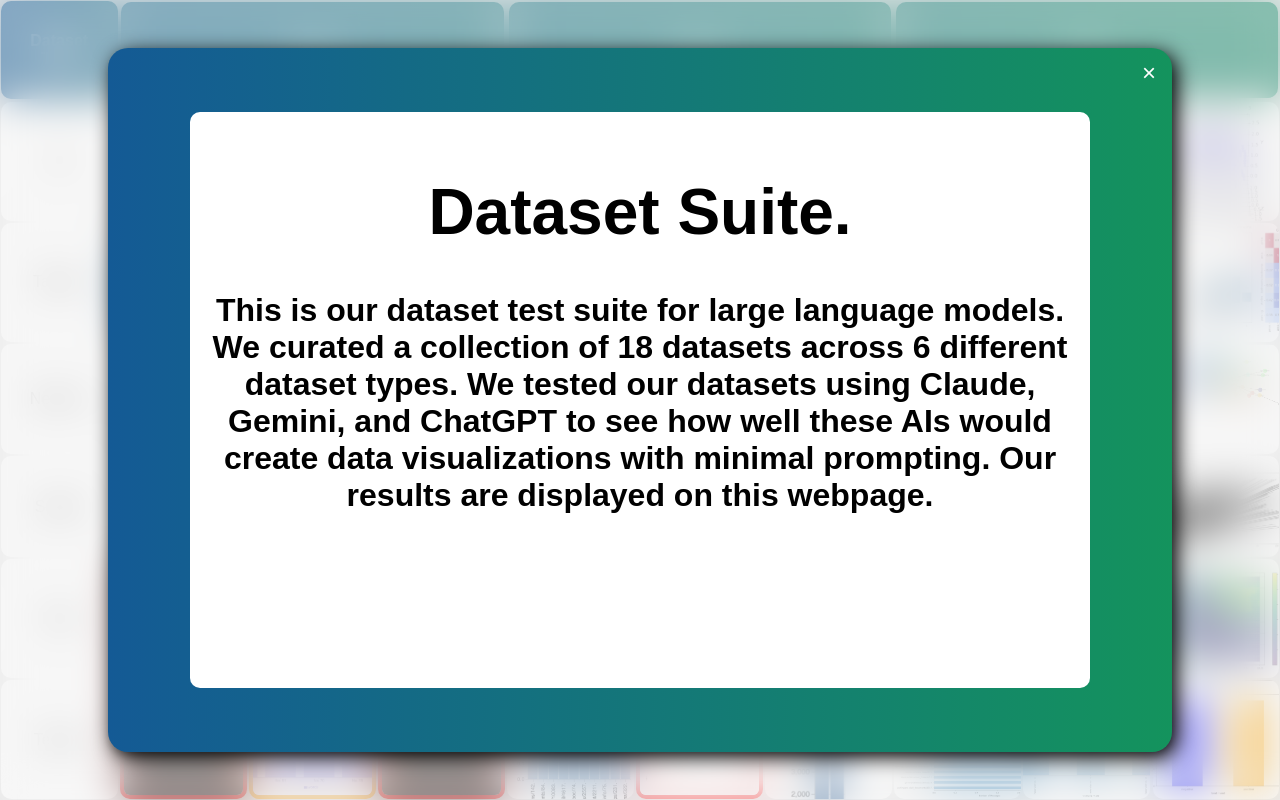
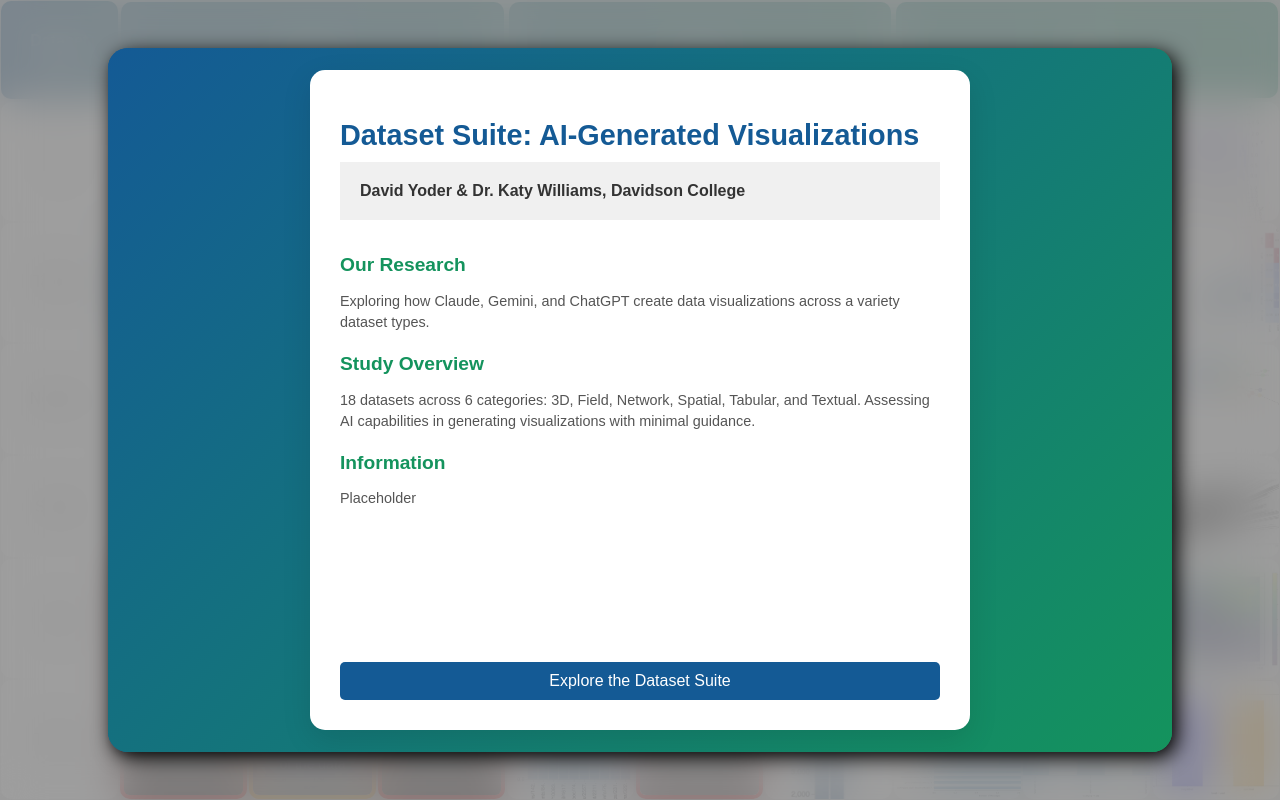
Before and after one commit to Davidson-Data-Vis-Lab/datavis-ai-site, a React (Vite) app: page / in a window 1280 px wide. Built offline with nearby package versions, Linux system fonts and the light colour scheme.

Commit message:
changed to app, griditem, css
added landing page, and text for non-working items.

```diff
--- a/src/App.jsx
+++ b/src/App.jsx
@@ -40,10 +40,34 @@
       <GridContainer openModal={openModal} />
       {isOpen && (
         <Overlay onClose={closeInitialOverlay}>
-          <div className="black-text">
-            <h1>Dataset Suite.</h1>
-            <p>This is our dataset test suite for large language models. We curated a collection of 18 datasets across 6 different dataset types. We tested our datasets using Claude, Gemini, and ChatGPT to see how well these AIs would create data visualizations with minimal prompting. Our results are displayed on this webpage.</p>
-          </div>
+          <div className="initial-overlay">
+  <div className="overlay-content">
+    <h1>Dataset Suite: AI-Generated Visualizations</h1>
+    <h2>David Yoder & Dr. Katy Williams, Davidson College</h2>
+
+    <div className="scrollable-content">
+      <section>
+        <h3>Our Research</h3>
+        <p>Exploring how Claude, Gemini, and ChatGPT create data visualizations across a variety dataset types.</p>
+      </section>
+
+      <section>
+        <h3>Study Overview</h3>
+        <p>18 datasets across 6 categories: 3D, Field, Network, Spatial, Tabular, and Textual. Assessing AI capabilities in generating visualizations with minimal guidance.</p>
+      </section>
+
+      <section>
+        <h3>Information</h3>
+        <p>Placeholder</p>
+      </section>
+
+    </div>
+
+    <button className="start-exploring" onClick={closeInitialOverlay}>
+      Explore the Dataset Suite
+    </button>
+  </div>
+</div>
         </Overlay>
       )}
       {isModalOpen && modalContent && (
--- a/src/GridItem.jsx
+++ b/src/GridItem.jsx
@@ -158,6 +158,26 @@
 
   const isVideo = imagePath.toLowerCase().endsWith('.mov') || imagePath.toLowerCase().endsWith('.mp4');
 
+  const getOverlayText = () => {
+    if (
+      (datasetType === 'Textual' && aiType === 'Claude' && (index === 0 || index === 2)) ||
+      (datasetType === 'Network' && aiType === 'Claude' && index === 2) ||
+      (datasetType === 'Spatial' && aiType === 'Gemini' && (index === 0 || index === 2)) ||
+      (datasetType === 'Field' && aiType === 'Claude' && index === 0) ||
+      (datasetType === 'Textual' && aiType === 'Gemini' && index === 1)
+    ) {
+      return "Model was unable to generate visualization";
+    } else if (
+      (datasetType === 'Tabular' && aiType === 'Claude' && (index === 1 || index === 2)) ||
+      (datasetType === 'Textual' && aiType === 'Claude' && index === 1)
+    ) {
+      return "Visualization only works with truncated versions of the data";
+    }
+    return null;
+  };
+
+  const overlayText = getOverlayText();
+
   return (
     <div className={`grid-item ${className}`} onClick={handleOpen} style={borderStyle}>
       {isVideo ? (
@@ -165,6 +185,11 @@
       ) : (
         <img src={imagePath} alt={altText} />
       )}
+      {overlayText && (
+        <div className="overlay-warning">
+          <p>{overlayText}</p>
+        </div>
+      )}
     </div>
   );
 };
--- a/src/index.css
+++ b/src/index.css
@@ -174,15 +174,31 @@
 }
 
 .overlay {
-  position: fixed;
+  position: absolute;
   top: 0;
   left: 0;
+  right: 0;
+  bottom: 0;
+  background-color: rgba(0, 0, 0, 0.7);
+  display: flex;
+  align-items: center;
+  justify-content: center;
+}
+
+.overlay-warning {
+  position: absolute;
+  top: 0;
+  bottom: 0;
+  background-color: rgba(0, 0, 0, 0.7);
+  display: flex;
+  align-items: center;
+  justify-content: center;
+  font-size: 14px;
+  margin: 0;
+  padding: 10px;
   width: 100%;
-  height: 100%;
-  display: flex;
-  justify-content: center;
-  align-items: center;
-  z-index: 1000;
+  color: white;
+  text-align: center;
 }
 
 .blurred-background {
@@ -314,3 +330,110 @@
 .code-preview {
   font-size: 10px;
 }
+
+.initial-overlay {
+  position: fixed;
+  top: 0;
+  left: 0;
+  width: 100%;
+  height: 100%;
+  background: linear-gradient(135deg, #145A95 0%, #14935D 100%);
+  display: flex;
+  justify-content: center;
+  align-items: center;
+  z-index: 1000;
+  padding: 20px;
+  box-sizing: border-box;
+}
+
+.initial-overlay .overlay-content {
+  background: white;
+  border-radius: 15px;
+  padding: 30px;
+  width: 90%;
+  max-width: 600px;
+  height: 80vh;
+  max-height: 600px;
+  box-shadow: 0 10px 30px rgba(0,0,0,0.1);
+  display: flex;
+  flex-direction: column;
+  overflow: hidden;
+}
+
+.initial-overlay .scrollable-content {
+  overflow-y: auto;
+  flex-grow: 1;
+  padding-right: 15px;
+  margin-right: -15px;
+}
+
+.initial-overlay h1 {
+  font-size: 1.8rem;
+  color: #145A95;
+  margin-bottom: 10px;
+}
+
+.initial-overlay h2 {
+  font-size: 1rem;
+  color: #333;
+  margin-bottom: 15px;
+}
+
+.initial-overlay section {
+  margin-bottom: 15px;
+}
+
+.initial-overlay h3 {
+  font-size: 1.2rem;
+  color: #14935D;
+  margin-bottom: 8px;
+}
+
+.initial-overlay p, .initial-overlay ul {
+  font-size: 0.9rem;
+  line-height: 1.5;
+  color: #555;
+  margin-bottom: 8px;
+}
+
+.initial-overlay ul {
+  padding-left: 20px;
+  margin-top: 5px;
+}
+
+.initial-overlay .start-exploring {
+  display: block;
+  width: 100%;
+  margin-top: 15px;
+  padding: 10px;
+  font-size: 1rem;
+  color: white;
+  background-color: #145A95;
+  border: none;
+  border-radius: 5px;
+  cursor: pointer;
+  transition: background-color 0.3s ease;
+}
+
+.initial-overlay .start-exploring:hover {
+  background-color: #14935D;
+}
+
+@media (max-width: 768px) {
+  .initial-overlay .overlay-content {
+    padding: 20px;
+    height: 90vh;
+  }
+
+  .initial-overlay h1 {
+    font-size: 1.5rem;
+  }
+
+  .initial-overlay h2 {
+    font-size: 0.9rem;
+  }
+
+  .initial-overlay h3 {
+    font-size: 1.1rem;
+  }
+}
```
Also changed, not shown: 1 other file (tests, documents, lock files or other folders).
